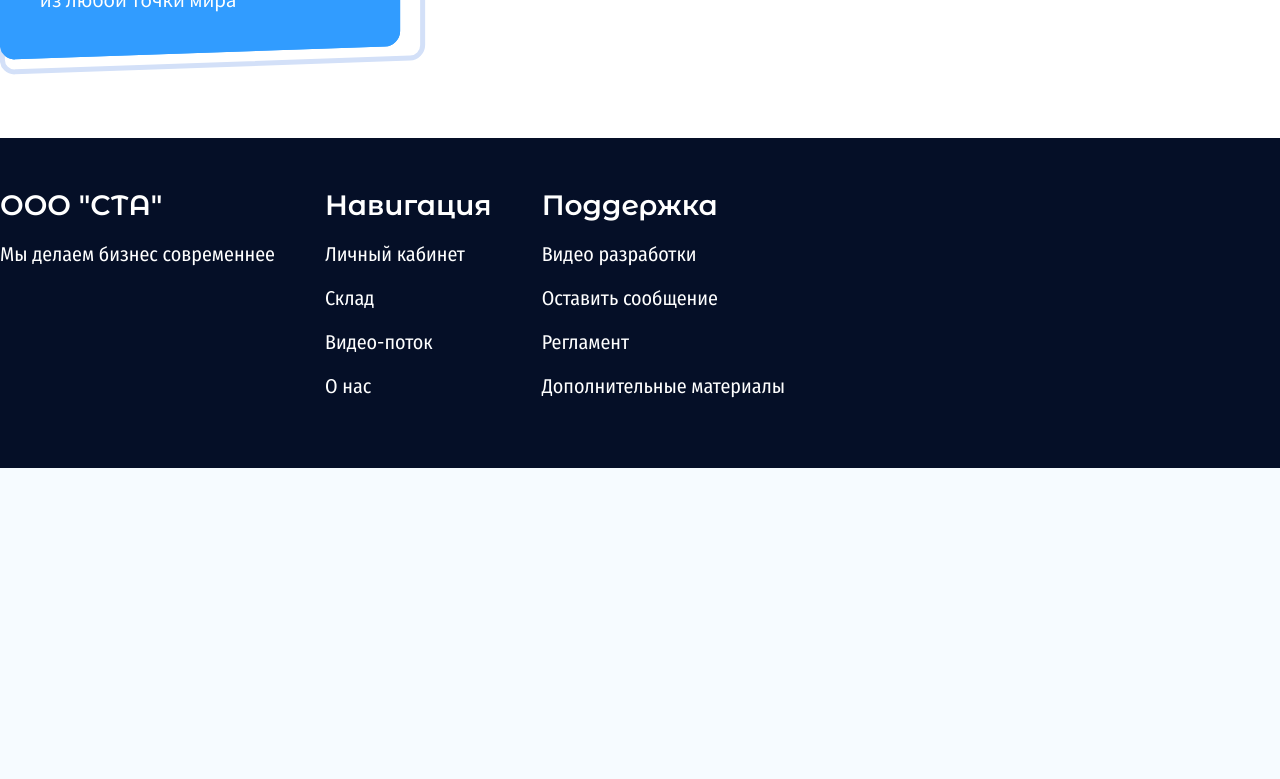
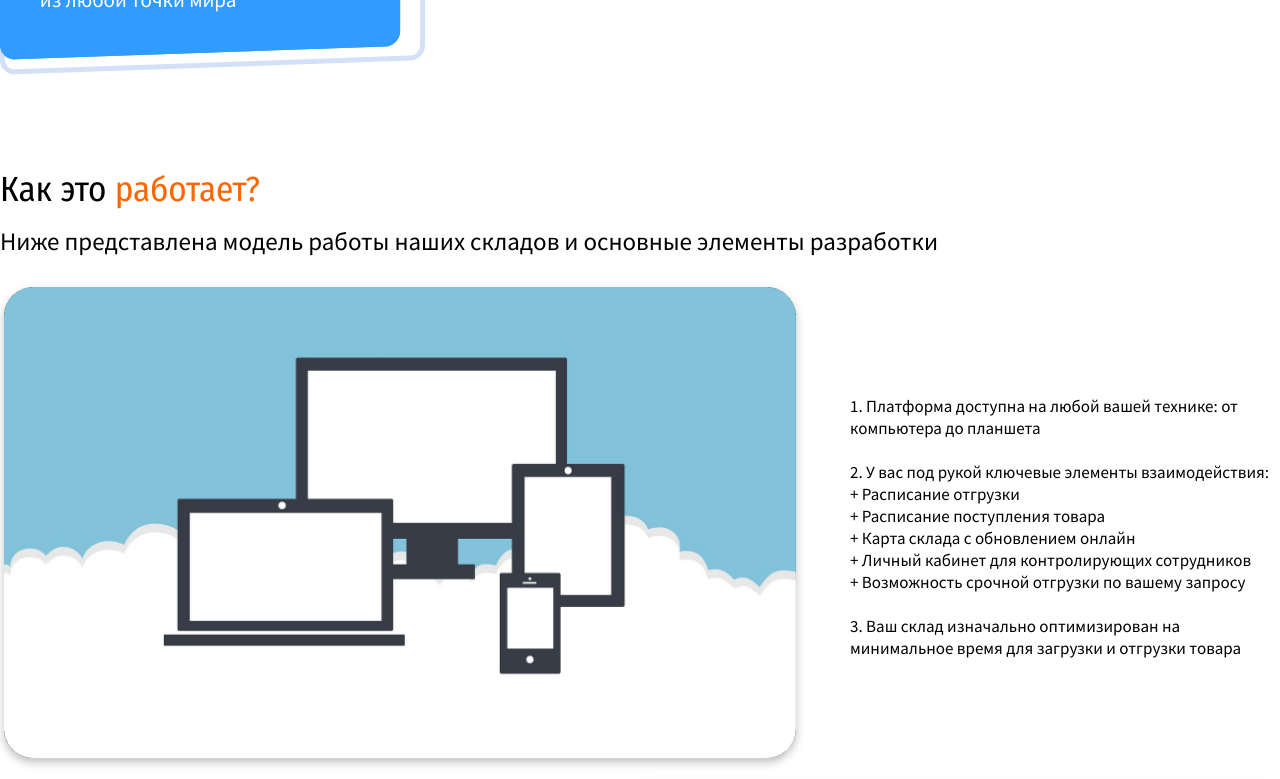
Before and after one commit to de1ay/nti2021-web, a Vue app: page /welcome in a window 1280 px wide. Shown: the part 2060-2839 px from the top of the page. Before the commit the page ends 2528 px from the top, so only its background shows below. Built offline with nearby package versions, Linux system fonts and the light colour scheme; what mdi-vue, vue-plyr would draw is missing.

Commit message:
Add: 5th landing section

```diff
--- a/src/modules/landing/Landing.vue
+++ b/src/modules/landing/Landing.vue
@@ -120,6 +120,40 @@ div.landing
           div.card-text
             | С нашими клиентами мы работаем на протяжении многих лет и
             | эта модель является наиболее удобной для всех
+  div.section.section--how
+    div.how-title Как это
+      span.how-title--secondary  работает?
+    div.how-description Ниже представлена модель работы наших складов и основные элементы разработки
+    div.how-section
+      img.how-section__image.how-section__image--devices(
+        :src="require('@assets/images/devices.png')")
+      div.how-section__text
+        div.how-section__text
+        | 1. Платформа доступна на любой вашей технике: от компьютера до планшета<br/><br/>
+        | 2. У вас под рукой ключевые элементы взаимодействия:<br/>
+        |   + Расписание отгрузки<br/>
+        |   + Расписание поступления товара<br/>
+        |   + Карта склада с обновлением онлайн<br/>
+        |   + Личный кабинет для контролирующих сотрудников<br/>
+        |   + Возможность срочной отгрузки по вашему запросу<br/><br/>
+        | 3. Ваш склад изначально оптимизирован на минимальное время для загрузки и отгрузки товара
+    div.how-section
+      div.how-section__text
+        | 1. Стандартная модель склада включает в себя 4 складских ряда<br/><br/>
+        | 2. В каждом ряду находится двя ряда стеллажей работа с которыми ведется
+        | через манипулятор с лифтом<br/><br/>
+        | 3. Груз к ячейке доставляется по конвейеру<br/><br/>
+        | 4. У системы под автоматическим управлением есть два направления: на доставку до
+        | ячейки и доставку на отгрузку. По решению администратора
+        | возможно перемещение из ячейки в ячейку<br/><br/>
+        | 5. Наши программисты разработали систему с помощью следующего программного обеспечения:
+        | Visual Studio, Factory I/O и Factory I/O SDK, так же мы имеем возможность
+        | работы в данных проектах через TIAportal<br/><br/>
+        | 6.  Данные по загруженности склада отоборажаются онлайн на платформе<br/><br/>
+        | 7. У вас есть возможность при непредвиденной ситуации
+        | быстро получить в месте отгрузки необходимый груз
+      img.how-section__image.how-section__image--warehouse(
+        :src="require('@assets/images/warehouse_top_down.png')")
 </template>
 
 <script>
@@ -599,6 +633,88 @@ export default {
 
     }
 
+    &--how {
+      position: relative;
+      padding: 30px 0 70px 0;
+      display: flex;
+      flex-direction: column;
+      align-items: flex-start;
+      background-color: $color-surface;
+
+      &::before {
+        content: '';
+        position: absolute;
+        top: 0;
+        left: -100%;
+        width: 100%;
+        height: 100%;
+        background: $color-surface;
+      }
+
+      &::after {
+        content: '';
+        position: absolute;
+        top: 0;
+        right: -100%;
+        width: 100%;
+        height: 100%;
+        background: $color-surface;
+      }
+
+      .how {
+
+        &-title {
+          font-size: 35px;
+          font-family: $font-firaSansCondensed;
+        }
+
+        &-title--secondary {
+          color: $color-secondary;
+        }
+
+        &-description {
+          margin: 15px 0;
+          font-size: 25px;
+          font-family: $font-sourceSansPro;
+        }
+
+        &-section {
+          margin-top: 15px;
+          display: flex;
+          justify-content: flex-start;
+          align-items: center;
+
+          :first-child {
+            margin-right: 50px;
+          }
+
+          &__image {
+            border-radius: 30px;
+            background: transparent;
+
+            &--devices {
+              width: 800px;
+              filter: drop-shadow(0px 4px 4px rgba(0, 0, 0, 0.25));
+            }
+
+            &--warehouse {
+              width: 660px;
+              filter: drop-shadow(0px 4px 4px rgba(0, 0, 0, 0.25));
+            }
+
+          }
+
+          &__text {
+            font-size: 17px;
+            font-family: $font-sourceSansPro;
+          }
+
+        }
+
+      }
+
+    }
+
   }
 
 }
```
Also changed, not shown: src/assets/images/devices.png (added), src/assets/images/warehouse_top_down.png (added).
